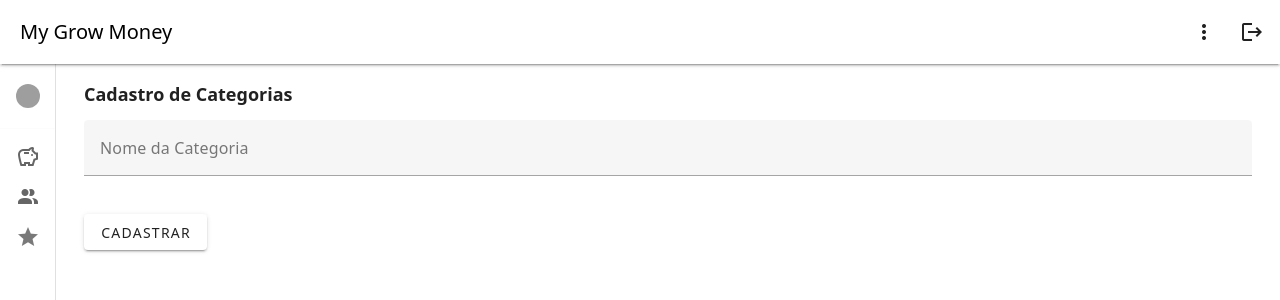
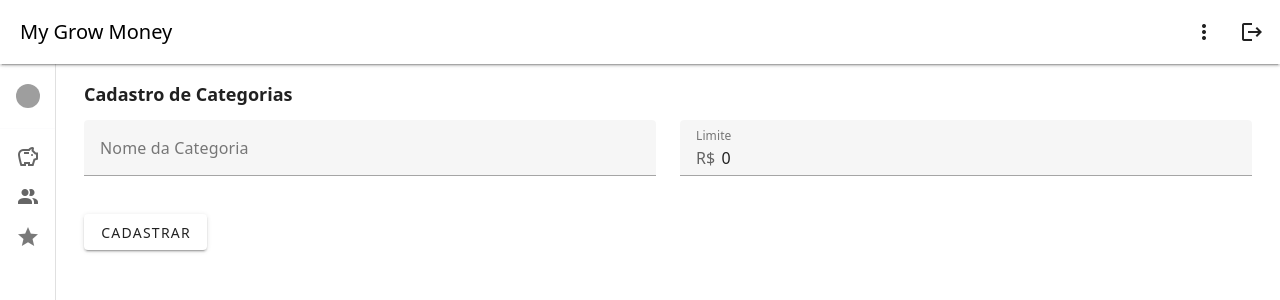
Before and after one commit to Gs-Toledo/MyGrowMoney, a Vue app in the folder Front-end/: page /categorias/cadastro in a window 1280 px wide. Shown: the top 300 px of the page. Built offline with nearby package versions, Linux system fonts and the light colour scheme; grey boxes are pictures that could not be loaded.

Commit message:
feat(cadastroCategoriasPage): campo de limite da categoria

```diff
--- a/Front-end/src/views/CadastrarCategoriasPage.vue
+++ b/Front-end/src/views/CadastrarCategoriasPage.vue
@@ -3,7 +3,19 @@
     <h2 class="mb-3 font-weight-bold text-lg">Cadastro de Categorias</h2>
     <v-row>
       <v-col>
-        <v-text-field label="Nome da Categoria" v-model="newCategoria" type="text"></v-text-field>
+        <v-text-field
+          label="Nome da Categoria"
+          v-model="newCategoria.name"
+          type="text"
+        ></v-text-field>
+      </v-col>
+      <v-col>
+        <v-text-field
+          label="Limite"
+          prefix="R$"
+          v-model="newCategoria.limit"
+          type="number"
+        ></v-text-field>
       </v-col>
     </v-row>
     <v-btn class="mt-4" type="button" @click="postCadastroNewCategoria"> Cadastrar </v-btn>
@@ -20,19 +32,21 @@ export default {
   },
   data() {
     return {
-      newCategoria: ''
+      newCategoria: {
+        name: '',
+        limit: 0
+      }
     }
   },
   methods: {
     async postCadastroNewCategoria() {
-      console.log('Teste de Formulário enviado:', this.form)
       let url = '/categories'
-      if (this.newCategoria.trim() == '') {
+      if (this.newCategoria.name.trim() == '') {
         alert('Preencha corretamente os campos')
         return
       }
       try {
-        await axiosMyGrowMoney.post(url, { name: this.newCategoria })
+        await axiosMyGrowMoney.post(url, this.newCategoria)
         alert('categoria cadastrada com sucesso')
       } catch (error) {
         console.error('Erro ao cadastrar categoria', error)
@@ -40,8 +54,6 @@ export default {
       }
     }
   },
-  async mounted() {
-
-  }
+  async mounted() {}
 }
 </script>
```
